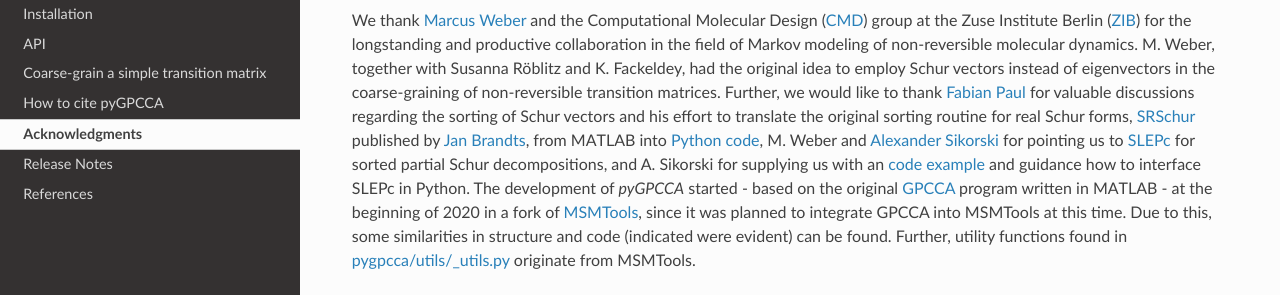
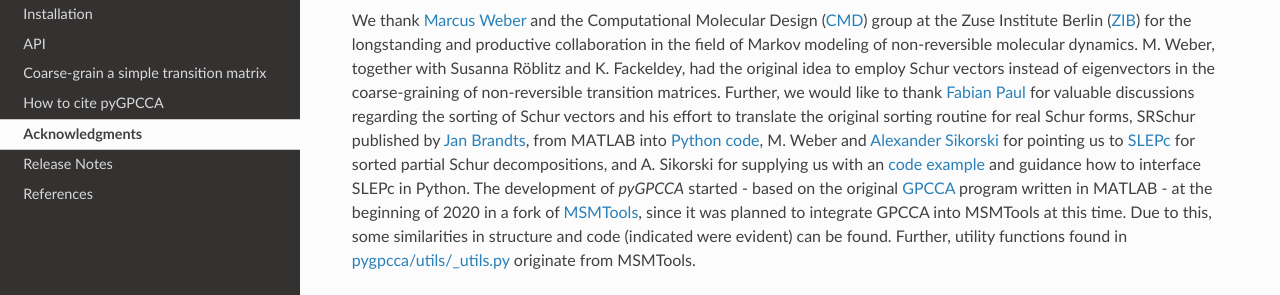
Before and after one commit to msmdev/pyGPCCA, a Sphinx documentation site: the page built from docs/source/acknowledgments.rst, in a window 1280 px wide. Shown: the part 151-446 px from the top of the page. Built offline with Sphinx 7.4.7 and the Read the Docs theme 2.0.0, drawn with Linux system fonts in a browser that asks for light colours.

Commit message:
Remove broken link to SRSchur MATLAB code.

```diff
--- a/docs/source/acknowledgments.rst
+++ b/docs/source/acknowledgments.rst
@@ -5,7 +5,7 @@
 M. Weber, together with Susanna Röblitz and K. Fackeldey, had the original idea to employ Schur
 vectors instead of eigenvectors in the coarse-graining of non-reversible transition matrices.
 Further, we would like to thank `Fabian Paul`_ for valuable discussions regarding the sorting of Schur vectors and his
-effort to translate the original sorting routine for real Schur forms, `SRSchur`_ published by `Jan Brandts`_,
+effort to translate the original sorting routine for real Schur forms, SRSchur published by `Jan Brandts`_,
 from MATLAB into `Python code`_,
 M. Weber and `Alexander Sikorski`_ for pointing us to `SLEPc`_ for sorted partial Schur decompositions,
 and A. Sikorski for supplying us with an `code example`_ and guidance how to interface SLEPc in Python.
```
Also changed, not shown: other parts of docs/source/acknowledgments.rst (+0 -1 lines).
